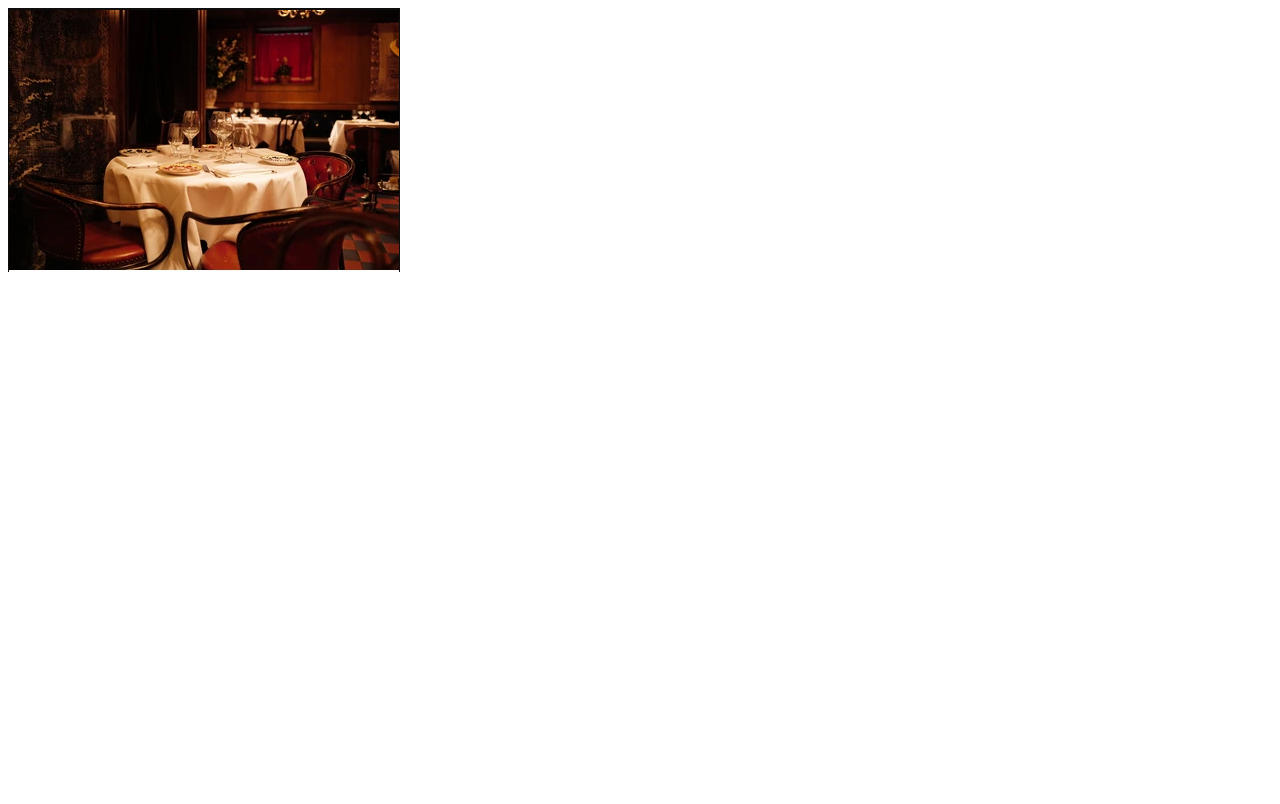
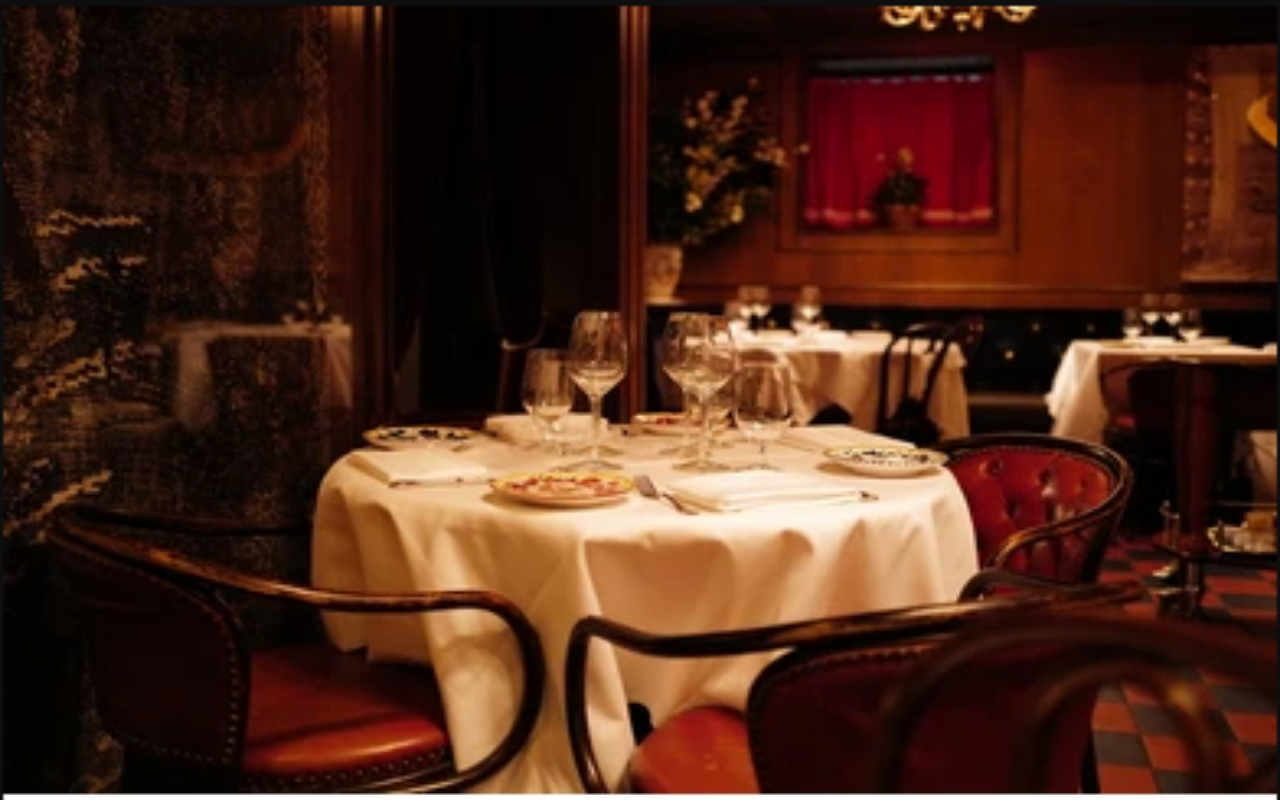
Before and after one commit to Tyree-White/restaurant-page, a plain HTML site: page dist/index.html in a window 1280 px wide. Drawn offline with Linux system fonts and the light colour scheme.

Commit message:
Remove body padding and fill space w/ img

```diff
--- a/dist/index.html
+++ b/dist/index.html
@@ -4,6 +4,7 @@
   <meta charset="UTF-8">
   <meta http-equiv="X-UA-Compatible" content="IE=edge">
   <meta name="viewport" content="width=device-width, initial-scale=1.0">
+  <link rel="stylesheet" href="style.css">
   <title>Odin's Place</title>
 </head>
 <body>
--- /dev/null
+++ b/dist/style.css
@@ -0,0 +1,9 @@
+body {
+    margin: 0;
+    padding: 0;
+}
+
+img {
+    height: 100vh;
+    width: 100vw;
+}
```
